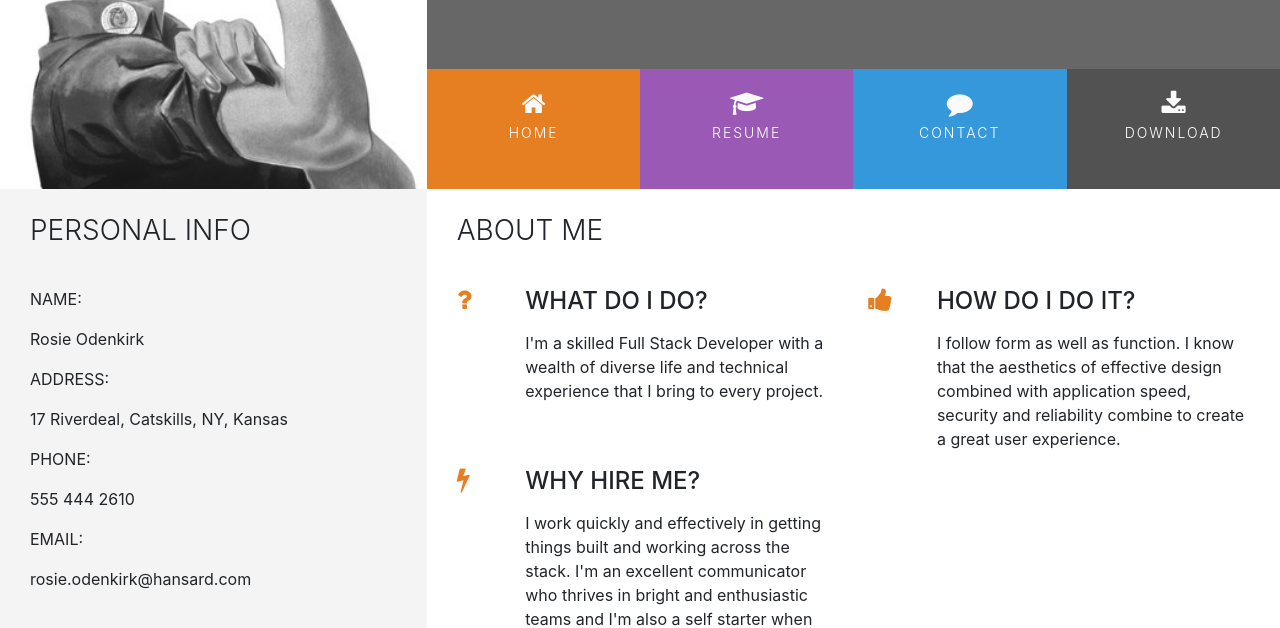
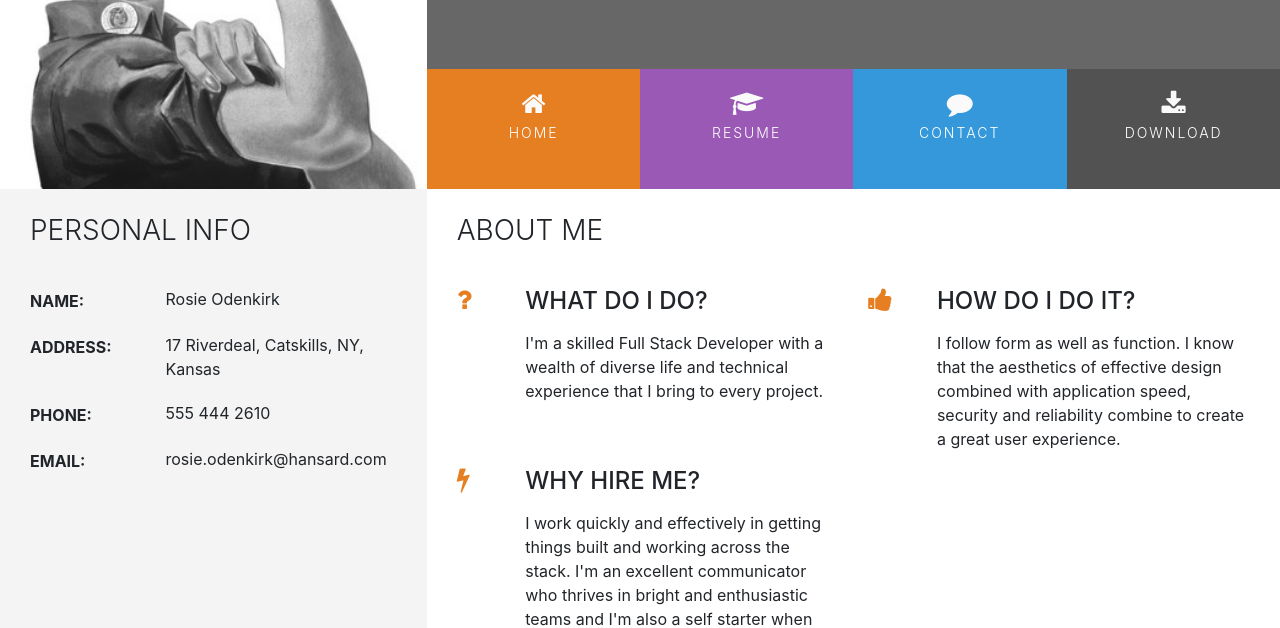
Before and after one commit to alanmac17/resume-project, a plain HTML site: page index.html in a window 1280 px wide. Shown: the part 180-808 px from the top of the page. Drawn offline with nearby package versions, Linux system fonts and the light colour scheme.

Commit message:
updated css for personal info section key and value pairs

```diff
--- a/assets/css/style.css
+++ b/assets/css/style.css
@@ -220,3 +220,38 @@ footer {
 .three-reasons-heading {
     margin-bottom: 15px;
 }
+
+/* ---------------------------------------------------------------Personal Info */
+
+.personal-info-item {
+    margin-bottom: 20px;
+    display: block;
+    clear: both;
+}
+
+.personal-info-item .key,
+.personal-info-item .value {
+    padding-right: 8px;
+    display: inline-block;
+}
+
+.personal-info-item .key p,
+.personal-info-item .value p {
+    margin: 0;
+}
+
+.personal-info-item .key {
+    width: 30%;
+    margin-right: 21px;
+    padding-top: 2px;
+    vertical-align: top;
+}
+
+.personal-info-item .key p {
+    font-weight: 700;
+}
+
+.personal-info-item .value {
+    position: relative;
+    width: 60%;
+}
--- a/index.html
+++ b/index.html
@@ -56,7 +56,7 @@
                     </div>
                 </div>
                 <div class="personal-info-item">
-                    <div class="hey">
+                    <div class="key">
                         <p class="uppercase">
                             Name:
                         </p>
@@ -68,7 +68,7 @@
                     </div>
                 </div>
                 <div class="personal-info-item">
-                    <div class="hey">
+                    <div class="key">
                         <p class="uppercase">
                             Address:
                         </p>
@@ -80,7 +80,7 @@
                     </div>
                 </div>
                 <div class="personal-info-item">
-                    <div class="hey">
+                    <div class="key">
                         <p class="uppercase">
                             Phone:
                         </p>
@@ -92,7 +92,7 @@
                     </div>
                 </div>
                 <div class="personal-info-item">
-                    <div class="hey">
+                    <div class="key">
                         <p class="uppercase">
                             Email:
                         </p>
```
